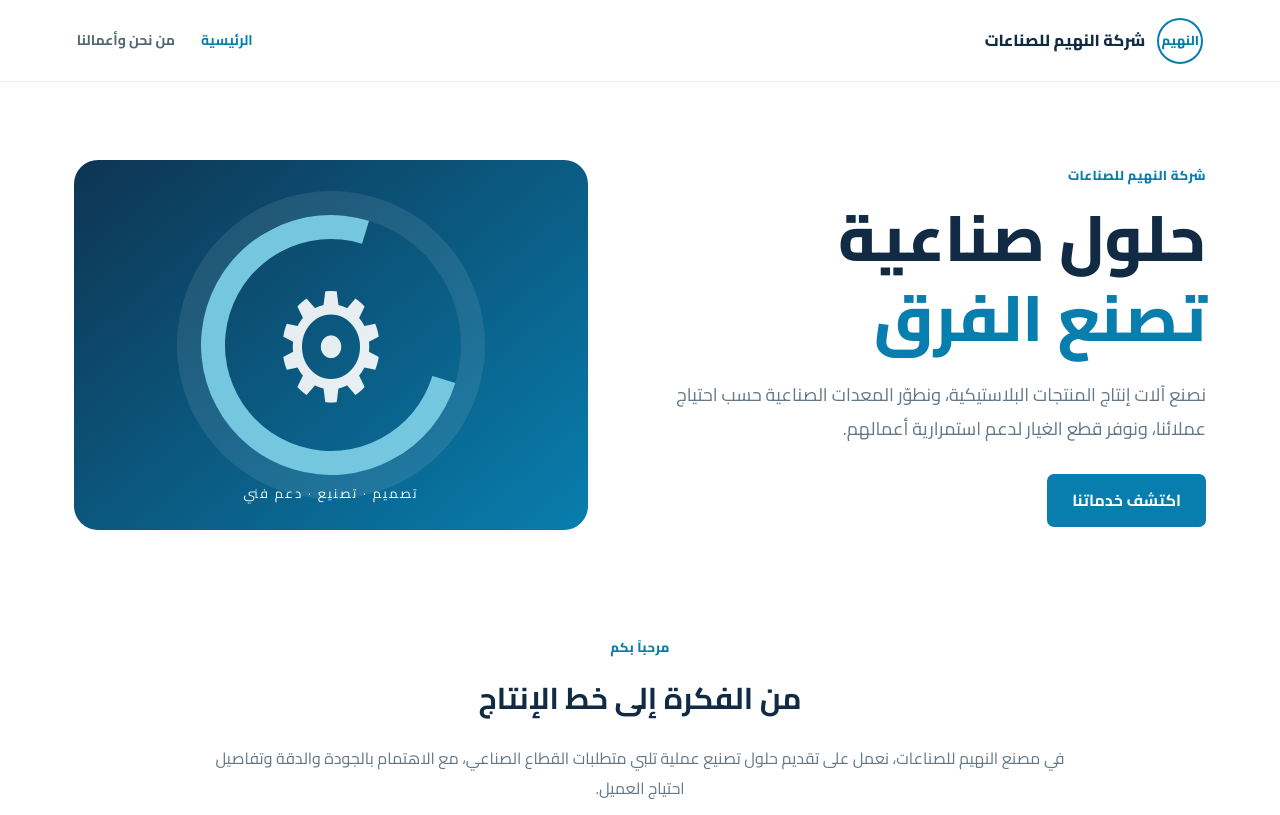
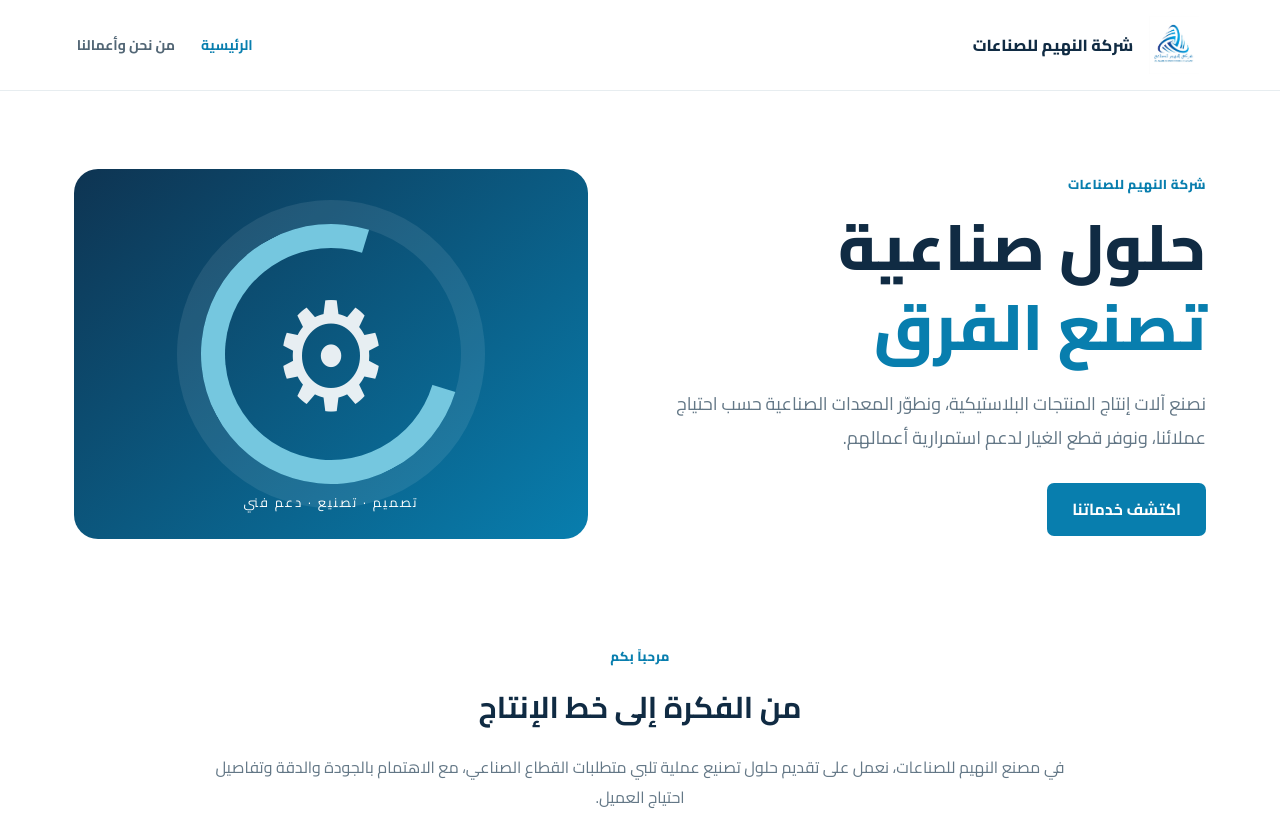
Before and after one commit to alnaheem2025-ux/alnaheemwebsite, a plain HTML site: page index.html in a window 1280 px wide. Shown: the top 815 px of the page. Drawn offline with Linux system fonts and the light colour scheme.

Commit message:
Update index.html

```diff
--- a/index.html
+++ b/index.html
@@ -26,7 +26,7 @@ footer{background:#102b43;color:#dce9ef;padding:28px max(6vw,22px);display:flex;
 </head>
 <body>
 <header class="top">
-  <a class="brand" href="index.html"><span class="mark">النهيم</span><span>شركة النهيم للصناعات</span></a>
+  <a class="brand" href="index.html"><img src="alnaheem-logo.png" alt="شعار النهيم" style="width:58px;height:58px;object-fit:contain"><span>شركة النهيم للصناعات</span></a>
   <nav><a class="active" href="index.html">الرئيسية</a><a href="about.html">من نحن وأعمالنا</a></nav>
 </header>
 <main>
```
